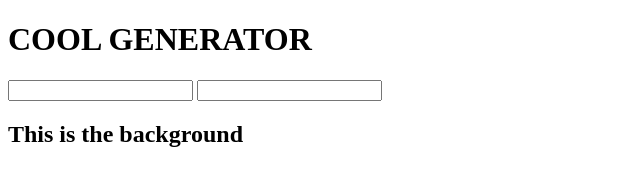
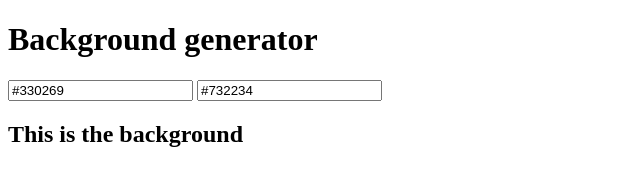
Before and after one commit to yozooo/background-generator, a plain HTML site: page index.html in a window 1280 px wide. Shown: the whole page, without its empty margins (0-640 px from the left). Drawn offline with Linux system fonts and the light colour scheme.

Commit message:
back to old title

```diff
--- a/index.html
+++ b/index.html
@@ -7,10 +7,10 @@
     <title>Git & Github </title>
     <link rel="stylesheet" href="style.css">
 </head>
-<body>
-<h1>COOL GENERATOR</h1>
-<input class="color1" type="text">
-<input class="color2" type="text">
+<body id="gradient">
+<h1>Background generator</h1>
+<input class="color1" type="text" name="color1" value="#330269">
+<input class="color2" type="text" name="color2" value="#732234">
 <h2>This is the background</h2>
 <h3></h3>
 
```
